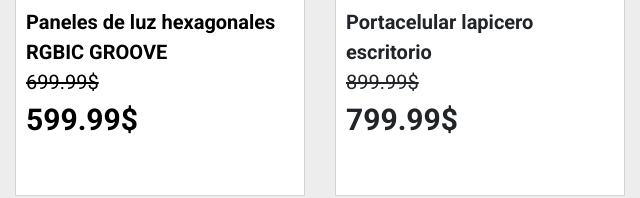
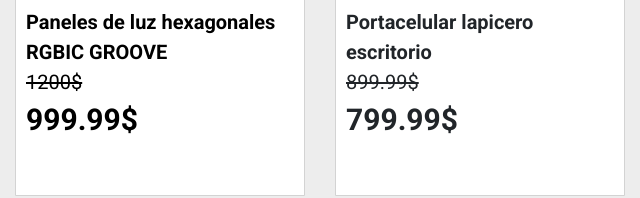
Before and after one commit to SantiFraga/chegadgets, a website: page index.html in a window 1280 px wide. Shown: the part 992-1190 px from the top of the page, 0-640 px from the left. Drawn offline with nearby package versions, Linux system fonts and the light colour scheme.

Commit message:
arregle unos errores de textos

```diff
--- a/index.html
+++ b/index.html
@@ -88,8 +88,8 @@
                             <img src="./assets/images/panelesled.jpg" class="card-img-top imagencardproductos" alt="Foto de producto adaptador universal">
                             <div class="card-body">
                                 <p class="titulocardsproductos">Paneles de luz hexagonales RGBIC GROOVE</p>
-                                <p class="ofertacardsprodcutos">699.99$</p>
-                                <p class="preciocardsproductos">599.99$</p>
+                                <p class="ofertacardsprodcutos">1200$</p>
+                                <p class="preciocardsproductos">999.99$</p>
                             </div>
                         </div>
                     </a>
```
